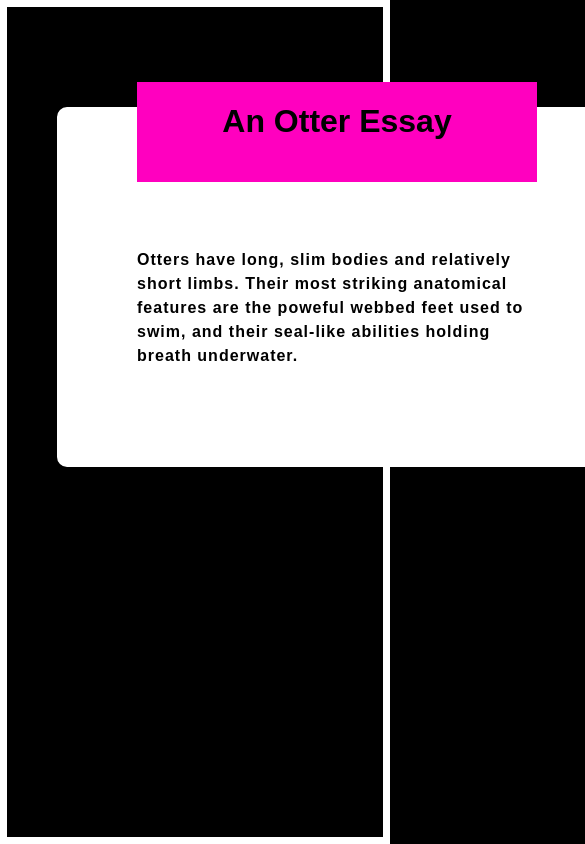
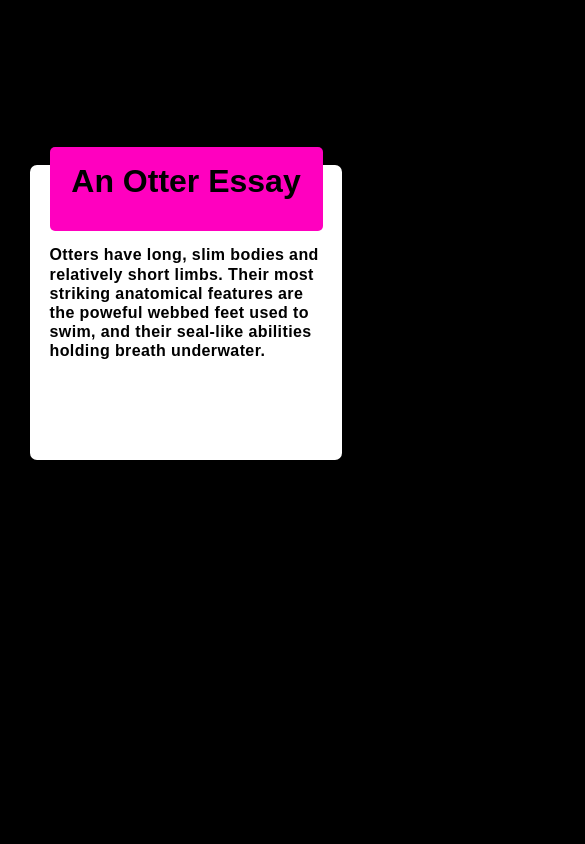
Before and after one commit to Tonymics/Flexbox-Css-Assignment1, a plain HTML site: page index.html in a window 390 px wide. Shown: the top 844 px of the page, 585 px wide, since content can reach past the window. Drawn offline with Linux system fonts and the light colour scheme.

Commit message:
Major change in style.css

```diff
--- a/index.html
+++ b/index.html
@@ -7,7 +7,7 @@
     <link rel="stylesheet" href="style.css">
 </head>
 <body>
-    <div class="box">
+    <div class="container">
         <div class="item1"><h1>An Otter Essay</h1></div>
         <div class="item2"><p>Otters have long, slim bodies and relatively short limbs. Their most striking anatomical features are the poweful webbed feet used to swim, and their seal-like abilities holding breath underwater.</p></div>
     </div>
--- a/style.css
+++ b/style.css
@@ -1,58 +1,129 @@
-* {
-    height: 100vh;
+html {
+  margin: 0;
+  padding: 0;
+  width: 100vw;
+  box-sizing: border-box;
 }
 
 body {
   margin: 0;
+  padding: 0;
+  width: 100vw;
+  box-sizing: border-box;
   background-color: black;
-    border: 7px solid white;
-    box-sizing: border-box;
+}
+
+.container {
+  border-radius: 10px;
+  width: 33vw;
+  height: 40vh;
+  background-color: white;
+  margin-top: 150px;
+  margin-left: 50px;
+}
+
+.item1 {
+  border-radius: 7px;
+  margin: 0 auto;
+  background-color: #ff00bf;
+  width: 27vw;
+  height: 10vh;
+  display: flex;
+  position: relative;
+  top: -16px;
+}
+
+.item2 {
+  margin: 0 auto;
+  width: 28vw;
+  height: 25vh;
+  display: flex;
+  flex-wrap: wrap;
+  position: relative;
+  bottom: -15px;
+}
+
+h1 {
+  position: absolute;
+  top: -5px;
+  text-align: center;
+  width: 27vw;
+  height: 10vh;
   font-family: Arial, Helvetica, sans-serif;
 }
 
-.box {
-    margin-top: 100px;
-    margin-left: 50px;
-    border: 5px solid white;
-    border-radius: 10px;
-    width: 550px;
-    height: 350px;
+p {
+  position: absolute;
+  letter-spacing: 1px;
+  width: 28vw;
+  height: 25vh;
+  font-family: Arial, Helvetica, sans-serif;
+  font-weight: bold;
+  line-height: 1.65;
+}
+
+@media (max-width: 480px) {
+  html {
+    margin: 0;
+    padding: 0;
+    width: 100vw;
+    box-sizing: border-box;
+  }
+
+  body {
+    margin: 0;
+    padding: 0;
+    width: 100vw;
+    box-sizing: border-box;
+    background-color: black;
+  }
+
+  .container {
+    border-radius: 7px;
+    width: 80vw;
+    height: 35vh;
     background-color: white;
-    display: flex;
-    flex-direction: column;
-    align-items: center;
-    position: relative;
+    margin-top: 165px;
+    margin-left: 30px;
   }
 
   .item1 {
-    background-color: #FF00BF;
-    width: 400px;
-    height: 100px;
-    position: absolute;
-    top: -30px;
+    border-radius: 5px;
+    background-color: #ff00bf;
+    width: 70vw;
+    height: 10vh;
+    display: flex;
+    margin: 0 auto;
+    position: relative;
+    top: -18px;
+    flex-wrap: wrap;
   }
 
   .item2 {
-    width: 400px;
-    height: 150px;
-    position: absolute;
-    bottom: 80px;
+    margin: 0 auto;
+    width: 70vw;
+    height: 23vh;
+    display: flex;
+    flex-wrap: wrap;
+    position: relative;
+    top: -20px;
   }
 
   h1 {
+    width: 70vw;
+    height: 10vh;
     font-family: Arial, Helvetica, sans-serif;
     text-align: center;
-    position: relative;
-    height: fit-content;
+    position: absolute;
   }
 
-
   p {
+    position: absolute;
+    width: 70vw;
+    height: 23vh;
     font-family: Arial, Helvetica, sans-serif;
-    text-align: left;
-    line-height: 1.5;
-    letter-spacing: 1px;
     font-weight: bold;
-    position: relative;
-    height: fit-content;
+    letter-spacing: 0.4px;
+    line-height: 1.2;
   }
+}
```
Lines whose indentation alone changed are shown as unchanged.
